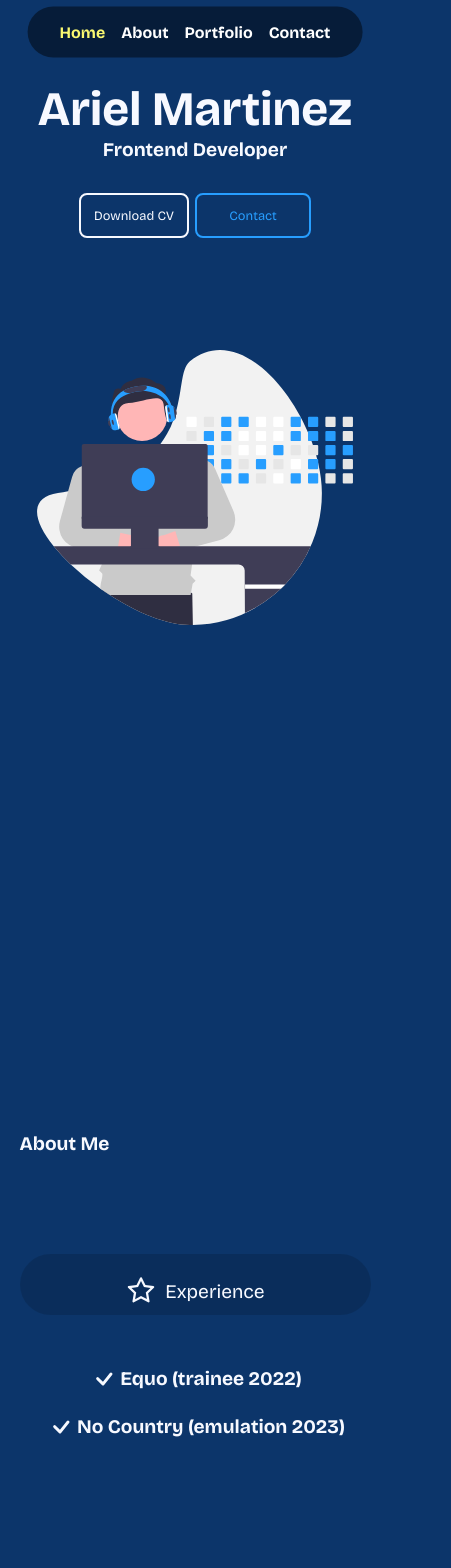
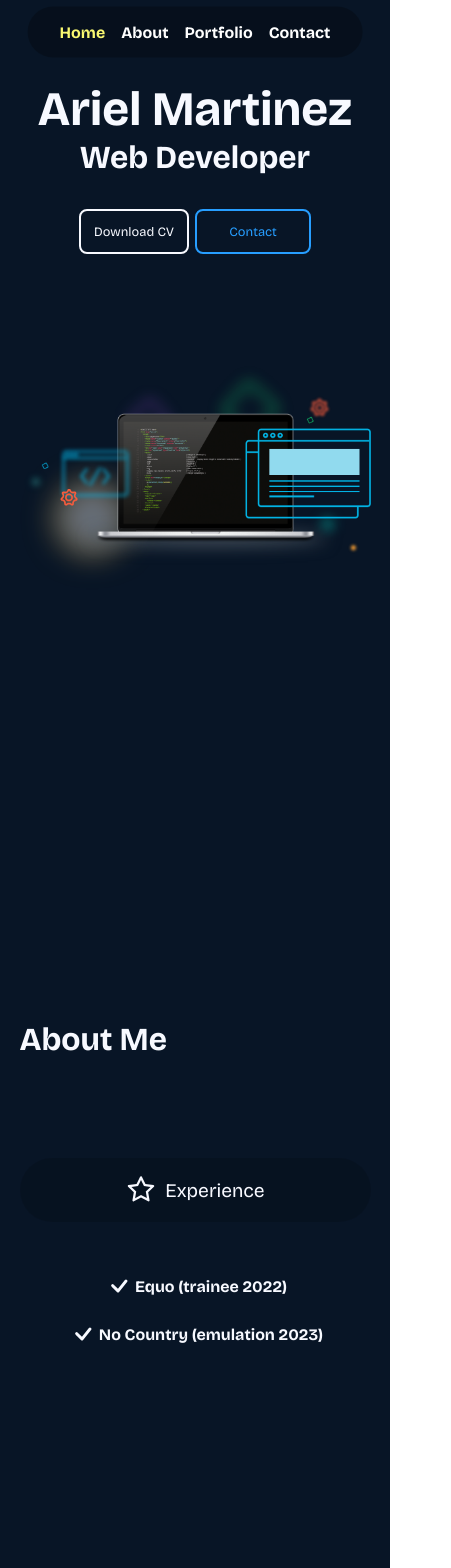
Before and after one commit to Arielstereo/Portfolio-React2023, a React (Vite) app: page / in a window 390 px wide. Shown: the top 1568 px of the page, 451 px wide, since content can reach past the window. Built offline with nearby package versions, Linux system fonts and the light colour scheme.

Commit message:
change image from header

```diff
--- a/src/App.jsx
+++ b/src/App.jsx
@@ -6,7 +6,7 @@ import Portfolio from "./components/portofio/Portfolio";
 import Contact from './components/contact/Contact'
 
 const App = () => (
-  <div>
+  <div className="color-change-2x">
     <Header />
     <Navbar />
     <About />
--- a/src/components/about/About.jsx
+++ b/src/components/about/About.jsx
@@ -34,9 +34,9 @@ const About = () => {
           </div>
           <ul>
             <li>
-              <BsCheck className="icon__li" /> <h2>UTN (2021)</h2>
+              <BsCheck className="icon__li" /> <h3>UTN (2021)</h3>
             </li>
-            <h3>Web Developer Full Stack</h3>
+            <h4>Web Developer Full Stack</h4>
           </ul>
         </SwiperSlide>
         <SwiperSlide className="card">
@@ -45,11 +45,11 @@ const About = () => {
           </div>
           <ul>
             <li>
-              <BsCheck className="icon__li" /> <h2>Equo (trainee 2022)</h2>
+              <BsCheck className="icon__li" /> <h3>Equo (trainee 2022)</h3>
             </li>
             <li>
-              <BsCheck className="icon__li" />{" "}
-              <h2>No Country (emulation 2023)</h2>
+              <BsCheck className="icon__li" />
+              <h3>No Country (emulation 2023)</h3>
             </li>
           </ul>
         </SwiperSlide>
@@ -59,19 +59,19 @@ const About = () => {
           </div>
           <ul>
             <li>
-              <BsCheck className="icon__li" /> <h2>HTML - CSS - JavaScript</h2>
+              <BsCheck className="icon__li" /> <h3>HTML - CSS - JavaScript</h3>
             </li>
             <li>
-              <BsCheck className="icon__li" /> <h2>React.js</h2>
+              <BsCheck className="icon__li" /> <h3>React.js</h3>
             </li>
             <li>
-              <BsCheck className="icon__li" /> <h2>Node.js (Express)</h2>
+              <BsCheck className="icon__li" /> <h3>Node.js (Express)</h3>
             </li>
             <li>
-              <BsCheck className="icon__li" /> <h2>MongoDB</h2>
+              <BsCheck className="icon__li" /> <h3>MongoDB</h3>
             </li>
             <li>
-              <BsCheck className="icon__li" /> <h2>Tailwind.css</h2>
+              <BsCheck className="icon__li" /> <h3>Tailwind.css</h3>
             </li>
           </ul>
         </SwiperSlide>
--- a/src/components/about/about.css
+++ b/src/components/about/about.css
@@ -17,9 +17,8 @@ span {
   gap: 0.5rem;
   justify-content: center;
   font-size: 2rem;
-  padding-top: 1.3rem;
-  padding-bottom: 0.5rem;
-  margin-bottom: 6rem;
+  padding: 1rem;
+  margin-bottom: 3.5rem;
   background: #00000022;
   border-radius: 2rem;
 }
@@ -54,7 +53,7 @@ li {
   }
 
   .title {
-    margin-bottom: 4rem;
+    margin-bottom: 2.5rem;
     font-size: 1.6rem;
   }
 
--- a/src/components/footer/Footer.jsx
+++ b/src/components/footer/Footer.jsx
@@ -7,7 +7,7 @@ const Footer = () => {
   return (
     <footer>
       <div className="container__logo">
-        <h2 className="logo">ArielStereo</h2>
+        <h3 className="logo">ArielStereo</h3>
         <h5 className="copyright">
           <AiOutlineCopyrightCircle className="icon__copy" />
           Argentina, Buenos Aires 2023
--- a/src/components/header/Header.jsx
+++ b/src/components/header/Header.jsx
@@ -1,6 +1,6 @@
 import "./header.css";
 import HeaderBtn from "./HeaderBtn";
-import Dev from "../../assets/dev.svg";
+import Dev from "../../assets/dev.png";
 import HeaderSocials from "./HeaderSocials";
 
 const Header = () => {
@@ -8,7 +8,7 @@ const Header = () => {
     <header id="#">
       <div className="container">
         <h1>Ariel Martinez</h1>
-        <h2>Frontend Developer</h2>
+        <h2>Web Developer</h2>
         <HeaderBtn />
         <HeaderSocials />
         <div>
--- a/src/components/header/header.css
+++ b/src/components/header/header.css
@@ -1,6 +1,6 @@
 header {
   height: 100vh;
-  padding: top 7rem;
+  padding-top: 2rem;
   text-align: center;
 }
 
@@ -61,8 +61,8 @@ header {
 }
 
 .img {
-  width: 50%;
-  height: 25%;
+  width: 75%;
+  margin-right: 5rem;
   object-fit: cover;
 }
 
@@ -72,7 +72,11 @@ header {
   }
 
   .img {
-    width: 70%;
+    width: 80%;
+  }
+
+  .header__socials {
+    bottom: 20rem;
   }
 }
 
@@ -83,7 +87,7 @@ header {
   }
 
   .img {
-    width: 90%;
+    width: 100%;
     margin-top: 5rem;
   }
 
--- a/src/components/navbar/navbar.css
+++ b/src/components/navbar/navbar.css
@@ -8,7 +8,7 @@ a {
 }
 
 nav {
-  background: #00000076;
+  background: #00000040;
   width: max-content;
   display: block;
   padding: 1rem 2rem;
--- a/src/index.css
+++ b/src/index.css
@@ -8,6 +8,23 @@
   list-style: none;
   text-decoration: none;
 }
+
+.color-change-2x {
+  -webkit-animation: color-change-2x 5s linear infinite alternate both;
+  animation: color-change-2x 5s linear infinite alternate both;
+}
+
+
+@keyframes color-change-2x {
+  0% {
+    background: #0C356A;
+  }
+
+  100% {
+    background: #060707;
+  }
+}
+
 
 ::-webkit-scrollbar {
   display: none;
@@ -26,7 +43,7 @@
 
 body {
   font-family: 'Bricolage Grotesque', sans-serif;
-  background: var(--color-bg);
+  /* background: var(--color-bg); */
   color: var(--color-light);
 }
 
@@ -40,55 +57,64 @@ h6 {
 }
 
 h1 {
-  font-size: 3.5rem;
+  font-size: 5rem;
 }
 
 h2 {
+  font-size: 3rem;
+}
+
+h3 {
   font-size: 2rem;
 }
 
-h3 {
+h4 {
   font-size: 1.5rem;
-  margin-bottom: 1rem;
-  text-align: center;
 }
 
 .container {
   width: 70%;
   height: 100%;
   margin: 0 auto;
-  margin-top: 5rem;
+  margin-top: 3rem;
   margin-bottom: 5rem;
 }
 
-section, article {
+section,
+article {
   padding-top: 8rem;
   padding-bottom: 8rem;
 }
 
-@media screen and (max-width: 1024px)  {
+@media screen and (max-width: 1024px) {
   .container {
-    width:90%
+    width: 90%
   }
+
+  h1 {
+    font-size: 4rem;
+  }
+
   h2 {
-    font-size: 1.5rem;
+    font-size: 2.5rem;
   }
+
   h3 {
     font-size: 1.3rem;
   }
 
 }
 
-@media screen and (max-width: 600px)  {
+@media screen and (max-width: 600px) {
 
   h1 {
     font-size: 3rem;
   }
 
+  h2 {
+    font-size: 2rem;
+  }
 
-  h2 {
-    font-size: 1.2rem;
-  }
   h3 {
     font-size: 1rem;
   }
```
Also changed, not shown: src/assets/dev.png (added), src/assets/dev.svg (deleted).
